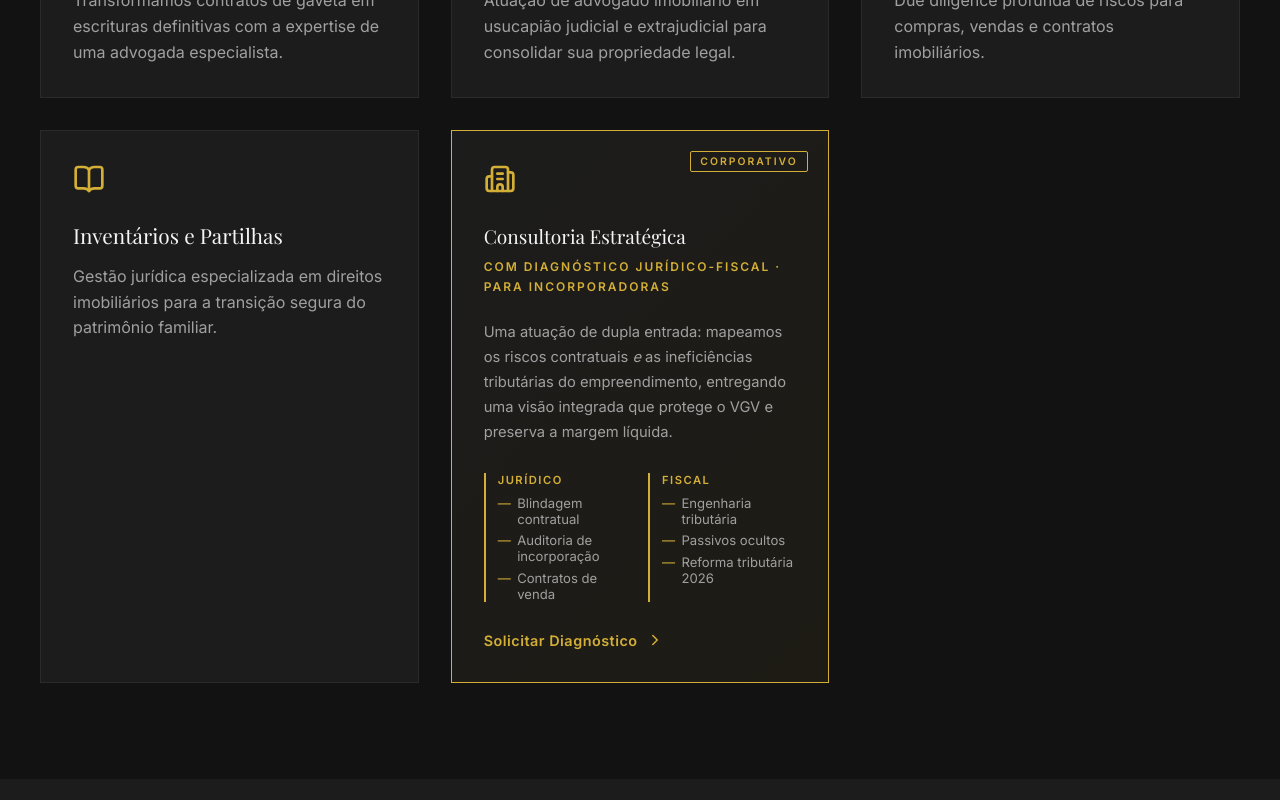
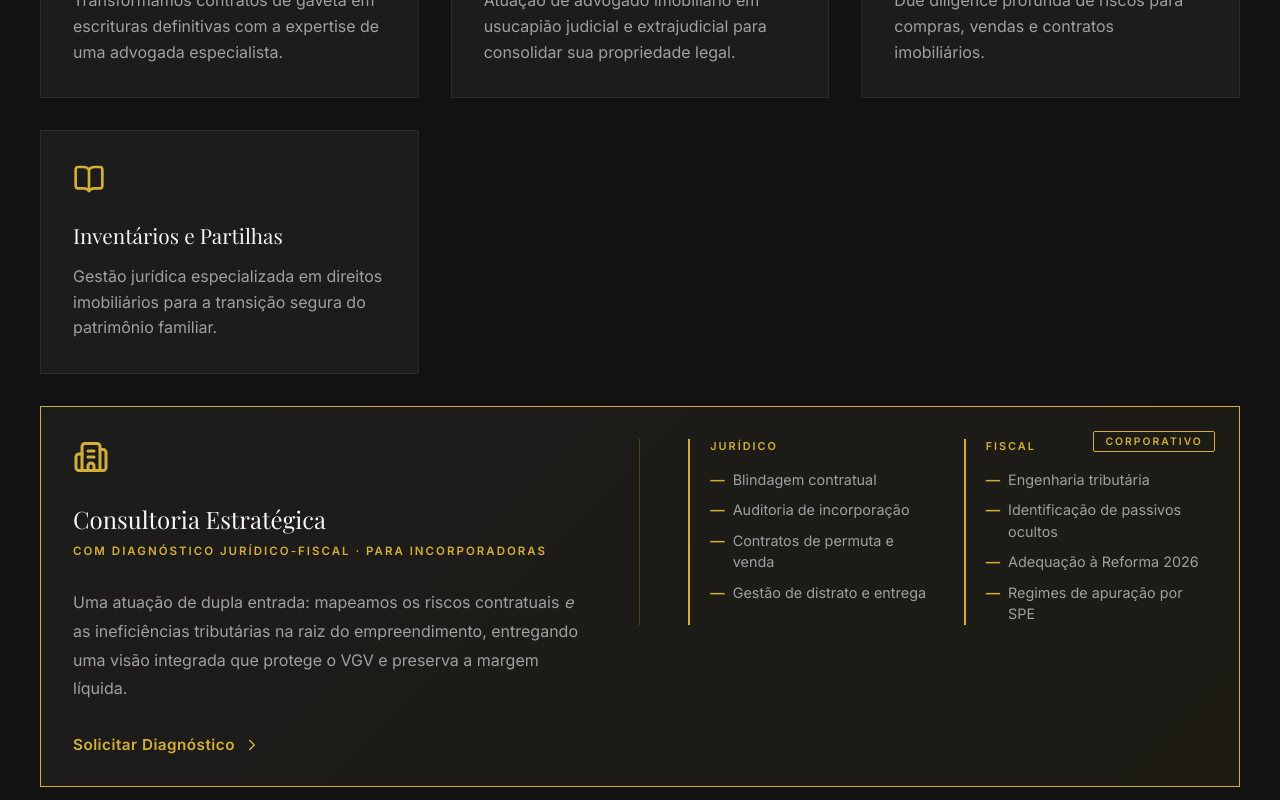
Before and after one commit to aleandrade926/andrade-florio-web, a React (Vite) app: page / in a window 1280 px wide. Shown: the part 2400-3200 px from the top of the page. Built offline with nearby package versions, Linux system fonts and the light colour scheme; a web font is replaced by a local one.

Commit message:
feat: B2B card horizontal full-width - Consultoria Estrategica com Diagnostico Juridico-Fiscal

```diff
--- a/src/pages/Home.jsx
+++ b/src/pages/Home.jsx
@@ -2,12 +2,53 @@ import React, { useState } from 'react';
 import { Shield, Home, Search, BookOpen, MessageCircle, CheckCircle2, GraduationCap, Scale, ChevronRight, Building2 } from 'lucide-react';
 import { Link } from 'react-router-dom';
 import { WhatsAppButton, StickyWhatsApp, Footer, Navbar, LinkedinIcon } from '../components/Shared';
+
+const b2bCardStyles = `
+  .card-b2b {
+    display: flex;
+    flex-direction: row;
+    gap: 3.5rem;
+    align-items: flex-start;
+    margin-top: 2rem;
+    position: relative;
+    overflow: hidden;
+    border: 1px solid var(--accent-gold) !important;
+    background: linear-gradient(135deg, var(--bg-surface) 0%, rgba(212,175,55,0.06) 100%);
+  }
+  .card-b2b-left {
+    flex: 0 0 45%;
+    display: flex;
+    flex-direction: column;
+    justify-content: space-between;
+  }
+  .card-b2b-right {
+    flex: 1;
+    display: flex;
+    flex-direction: column;
+    justify-content: space-between;
+    border-left: 1px solid rgba(212,175,55,0.25);
+    padding-left: 3rem;
+  }
+  @media (max-width: 768px) {
+    .card-b2b {
+      flex-direction: column;
+      gap: 2rem;
+    }
+    .card-b2b-right {
+      border-left: none;
+      border-top: 1px solid rgba(212,175,55,0.25);
+      padding-left: 0;
+      padding-top: 2rem;
+    }
+  }
+`;
 
 export default function HomePage() {
   const [isDiplomaOpen, setIsDiplomaOpen] = useState(false);
 
   return (
     <>
+      <style>{b2bCardStyles}</style>
       <Navbar />
 
       {/* Hero Section */}
@@ -104,6 +145,7 @@ export default function HomePage() {
             </p>
           </div>
 
+          {/* Grid 4 serviços principais */}
           <div style={{ display: 'grid', gridTemplateColumns: 'repeat(auto-fit, minmax(280px, 1fr))', gap: '2rem' }}>
             {[
               { icon: <Home size={32} color="var(--accent-gold)" />, title: "Regularização de Imóveis", desc: "Transformamos contratos de gaveta em escrituras definitivas com a expertise de uma advogada especialista." },
@@ -117,99 +159,45 @@ export default function HomePage() {
                 <p style={{ color: 'var(--text-muted)' }}>{srv.desc}</p>
               </div>
             ))}
-
-            {/* ── CARD B2B INCORPORADORAS (5º card — destaque premium) ── */}
-            <div
-              className="card-surface"
-              style={{
-                border: '1px solid var(--accent-gold)',
-                background: 'linear-gradient(135deg, var(--bg-surface) 0%, rgba(212,175,55,0.06) 100%)',
-                position: 'relative',
-                overflow: 'hidden',
-              }}
-            >
-              {/* Etiqueta premium */}
-              <div style={{
-                position: 'absolute',
-                top: '1.25rem',
-                right: '1.25rem',
-                fontSize: '0.65rem',
-                fontWeight: 700,
-                letterSpacing: '2px',
-                textTransform: 'uppercase',
-                color: 'var(--accent-gold)',
-                border: '1px solid var(--accent-gold)',
-                padding: '0.2rem 0.6rem',
-                borderRadius: '2px',
-              }}>
-                Corporativo
           </div>
 
+          {/* ── 5º CARD B2B — BANNER HORIZONTAL FULL-WIDTH ── */}
+          <div className="card-surface card-b2b">
+
+            {/* Etiqueta Corporativo */}
+            <div style={{
+              position: 'absolute', top: '1.5rem', right: '1.5rem',
+              fontSize: '0.65rem', fontWeight: 700, letterSpacing: '2px',
+              textTransform: 'uppercase', color: 'var(--accent-gold)',
+              border: '1px solid var(--accent-gold)', padding: '0.2rem 0.7rem', borderRadius: '2px',
+            }}>Corporativo</div>
+
+            {/* LADO ESQUERDO — identidade + proposta de valor */}
+            <div className="card-b2b-left">
+              <div>
                 <div style={{ marginBottom: '1.5rem' }}>
-                <Building2 size={32} color="var(--accent-gold)" />
+                  <Building2 size={36} color="var(--accent-gold)" />
                 </div>
-
-              {/* Título combinado — os dois conceitos em pé de igualdade */}
-              <h3 style={{ fontSize: '1.2rem', lineHeight: '1.45', marginBottom: '0.4rem' }}>
+                <h3 style={{ fontSize: '1.5rem', lineHeight: '1.35', marginBottom: '0.4rem' }}>
                   Consultoria Estratégica
                 </h3>
                 <p style={{
-                fontSize: '0.75rem',
-                fontWeight: 700,
-                letterSpacing: '2px',
-                textTransform: 'uppercase',
-                color: 'var(--accent-gold)',
-                marginBottom: '1.5rem',
+                  fontSize: '0.72rem', fontWeight: 700, letterSpacing: '2px',
+                  textTransform: 'uppercase', color: 'var(--accent-gold)', marginBottom: '1.75rem',
                 }}>
                   com Diagnóstico Jurídico-Fiscal · Para Incorporadoras
                 </p>
-
-              <p style={{ color: 'var(--text-muted)', marginBottom: '1.75rem', fontSize: '0.92rem', lineHeight: '1.7' }}>
-                Uma atuação de dupla entrada: mapeamos os riscos contratuais <em>e</em> as ineficiências tributárias do empreendimento, entregando uma visão integrada que protege o VGV e preserva a margem líquida.
+                <p style={{ color: 'var(--text-muted)', fontSize: '1rem', lineHeight: '1.8', marginBottom: '2rem' }}>
+                  Uma atuação de dupla entrada: mapeamos os riscos contratuais <em>e</em> as ineficiências tributárias na raiz do empreendimento, entregando uma visão integrada que protege o VGV e preserva a margem líquida.
                 </p>
-
-              {/* Dois pilares lado a lado */}
-              <div style={{ display: 'grid', gridTemplateColumns: '1fr 1fr', gap: '1rem', marginBottom: '1.75rem' }}>
-                <div style={{ borderLeft: '2px solid var(--accent-gold)', paddingLeft: '0.75rem' }}>
-                  <div style={{ fontSize: '0.7rem', fontWeight: 700, letterSpacing: '1.5px', textTransform: 'uppercase', color: 'var(--accent-gold)', marginBottom: '0.5rem' }}>
-                    Jurídico
               </div>
-                  <ul style={{ listStyle: 'none', padding: 0, margin: 0, display: 'flex', flexDirection: 'column', gap: '0.35rem' }}>
-                    {['Blindagem contratual', 'Auditoria de incorporação', 'Contratos de venda'].map(i => (
-                      <li key={i} style={{ fontSize: '0.82rem', color: 'var(--text-muted)', display: 'flex', gap: '0.4rem' }}>
-                        <span style={{ color: 'var(--accent-gold)', flexShrink: 0 }}>—</span>{i}
-                      </li>
-                    ))}
-                  </ul>
-                </div>
-                <div style={{ borderLeft: '2px solid var(--accent-gold)', paddingLeft: '0.75rem' }}>
-                  <div style={{ fontSize: '0.7rem', fontWeight: 700, letterSpacing: '1.5px', textTransform: 'uppercase', color: 'var(--accent-gold)', marginBottom: '0.5rem' }}>
-                    Fiscal
-                  </div>
-                  <ul style={{ listStyle: 'none', padding: 0, margin: 0, display: 'flex', flexDirection: 'column', gap: '0.35rem' }}>
-                    {['Engenharia tributária', 'Passivos ocultos', 'Reforma tributária 2026'].map(i => (
-                      <li key={i} style={{ fontSize: '0.82rem', color: 'var(--text-muted)', display: 'flex', gap: '0.4rem' }}>
-                        <span style={{ color: 'var(--accent-gold)', flexShrink: 0 }}>—</span>{i}
-                      </li>
-                    ))}
-                  </ul>
-                </div>
-              </div>
-
               <a
                 href="https://wa.me/5511993725876?text=Olá,%20vim%20pelo%20site%20e%20gostaria%20de%20saber%20mais%20sobre%20a%20Consultoria%20Estratégica%20para%20Incorporadoras."
-                target="_blank"
-                rel="noopener noreferrer"
+                target="_blank" rel="noopener noreferrer"
                 style={{
-                  display: 'inline-flex',
-                  alignItems: 'center',
-                  gap: '0.5rem',
-                  color: 'var(--accent-gold)',
-                  fontWeight: 700,
-                  fontSize: '0.9rem',
-                  textDecoration: 'none',
-                  letterSpacing: '0.5px',
-                  transition: 'opacity 0.2s ease',
+                  display: 'inline-flex', alignItems: 'center', gap: '0.5rem',
+                  color: 'var(--accent-gold)', fontWeight: 700, fontSize: '0.95rem',
+                  textDecoration: 'none', letterSpacing: '0.5px', transition: 'opacity 0.2s ease',
                 }}
                 onMouseOver={e => e.currentTarget.style.opacity = '0.7'}
                 onMouseOut={e => e.currentTarget.style.opacity = '1'}
@@ -217,6 +205,37 @@ export default function HomePage() {
                 Solicitar Diagnóstico <ChevronRight size={18} />
               </a>
             </div>
+
+            {/* LADO DIREITO — pilares Jurídico + Fiscal */}
+            <div className="card-b2b-right">
+              <div style={{ display: 'grid', gridTemplateColumns: '1fr 1fr', gap: '2rem' }}>
+                {[
+                  {
+                    label: 'Jurídico',
+                    items: ['Blindagem contratual', 'Auditoria de incorporação', 'Contratos de permuta e venda', 'Gestão de distrato e entrega'],
+                  },
+                  {
+                    label: 'Fiscal',
+                    items: ['Engenharia tributária', 'Identificação de passivos ocultos', 'Adequação à Reforma 2026', 'Regimes de apuração por SPE'],
+                  },
+                ].map(({ label, items }) => (
+                  <div key={label} style={{ borderLeft: '2px solid var(--accent-gold)', paddingLeft: '1.25rem' }}>
+                    <div style={{
+                      fontSize: '0.68rem', fontWeight: 700, letterSpacing: '2px',
+                      textTransform: 'uppercase', color: 'var(--accent-gold)', marginBottom: '1rem',
+                    }}>{label}</div>
+                    <ul style={{ listStyle: 'none', padding: 0, margin: 0, display: 'flex', flexDirection: 'column', gap: '0.55rem' }}>
+                      {items.map(i => (
+                        <li key={i} style={{ fontSize: '0.9rem', color: 'var(--text-muted)', display: 'flex', gap: '0.5rem', lineHeight: '1.5' }}>
+                          <span style={{ color: 'var(--accent-gold)', flexShrink: 0, fontWeight: 700 }}>—</span>{i}
+                        </li>
+                      ))}
+                    </ul>
+                  </div>
+                ))}
+              </div>
+            </div>
+
           </div>
 
         </div>
```
Lines whose indentation alone changed are shown as unchanged.
